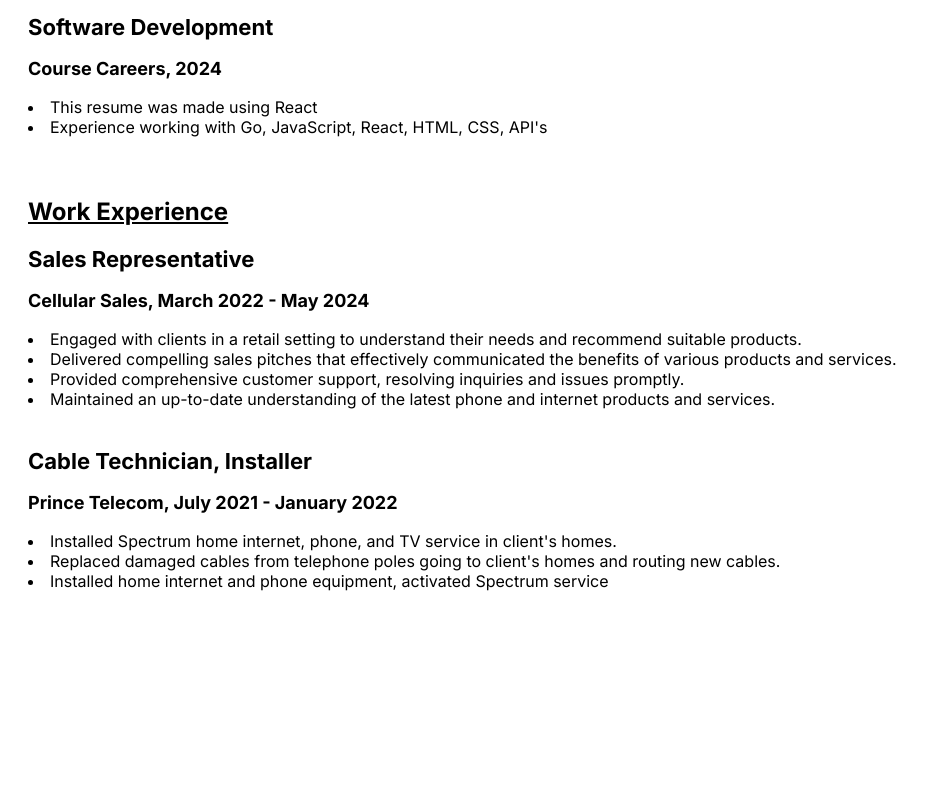
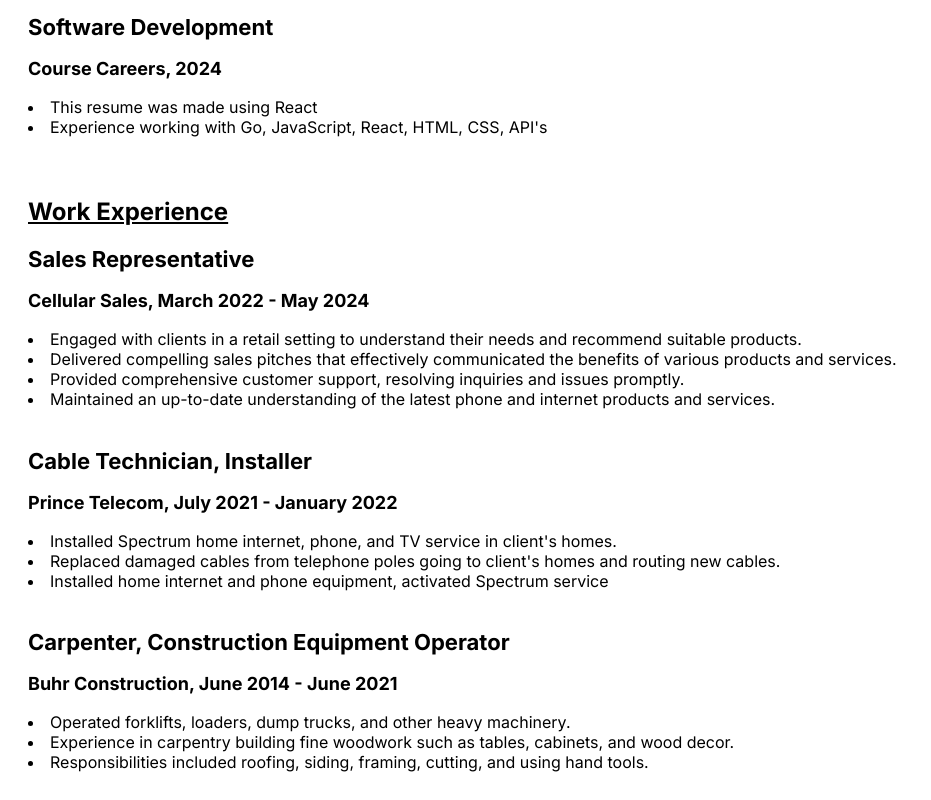
Before and after one commit to brandonbuhr/Brandon-Buhr-Resume, a Next.js app: page / in a window 1280 px wide. Shown: the part 586-1386 px from the top of the page, without its empty margins (0-931 px from the left). Before the commit the page ends 1205 px from the top, so only its background shows below. Built offline with nearby package versions, Linux system fonts and the light colour scheme.

Commit message:
added construction experience to resume

```diff
--- a/src/app/page.js
+++ b/src/app/page.js
@@ -75,6 +75,15 @@
             <li>Replaced damaged cables from telephone poles going to client's homes and routing new cables.</li>
             <li>Installed home internet and phone equipment, activated Spectrum service </li>
       </section>
+      <br />
+
+      <section>
+        <h2>Carpenter, Construction Equipment Operator</h2>
+          <h3>Buhr Construction, June 2014 - June 2021</h3>
+            <li>Operated forklifts, loaders, dump trucks, and other heavy machinery.</li>
+            <li>Experience in carpentry building fine woodwork such as tables, cabinets, and wood decor.</li>
+            <li>Responsibilities included roofing, siding, framing, cutting, and using hand tools.</li>
+      </section>
     </div>
     </>
   );
```
